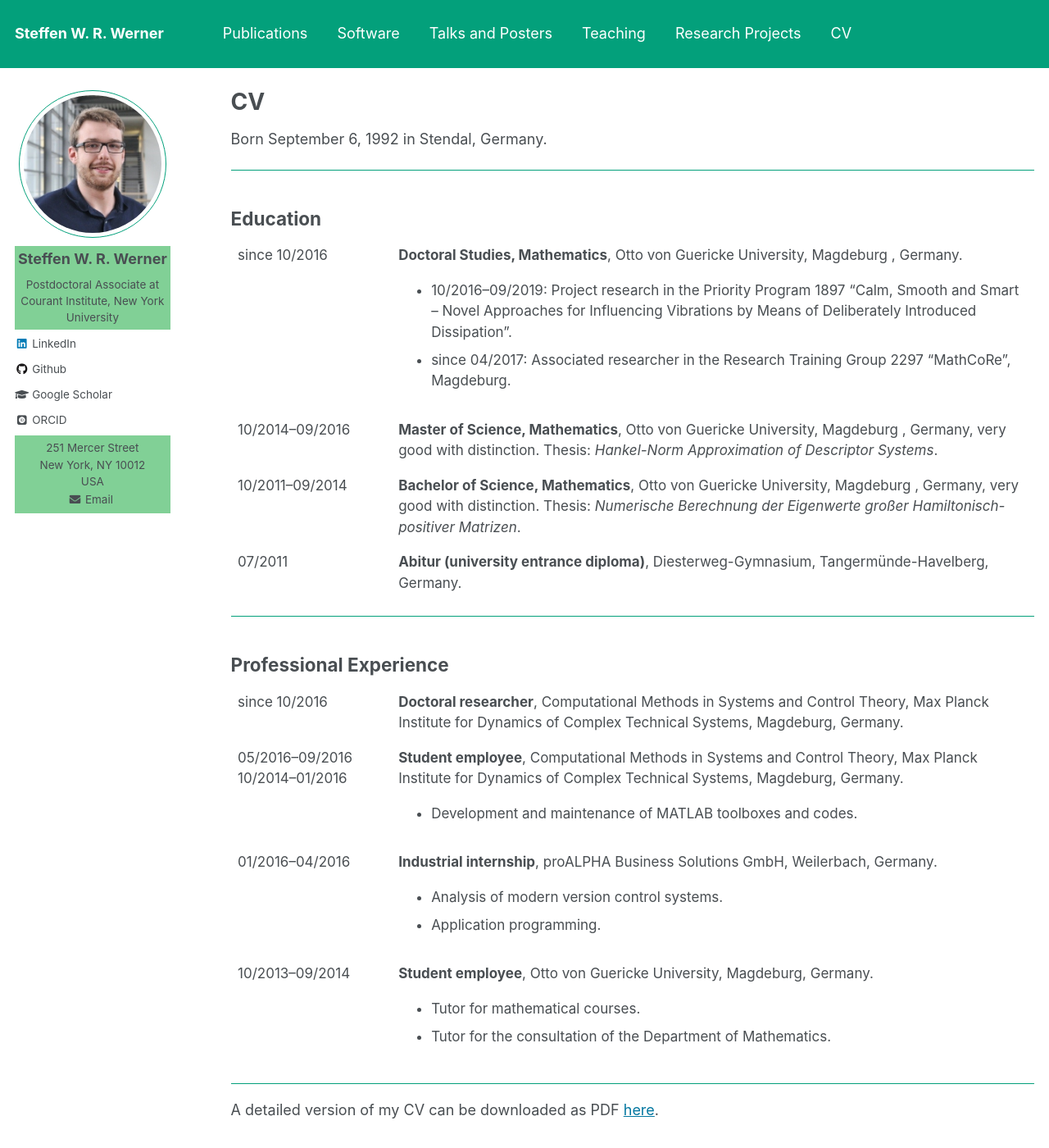
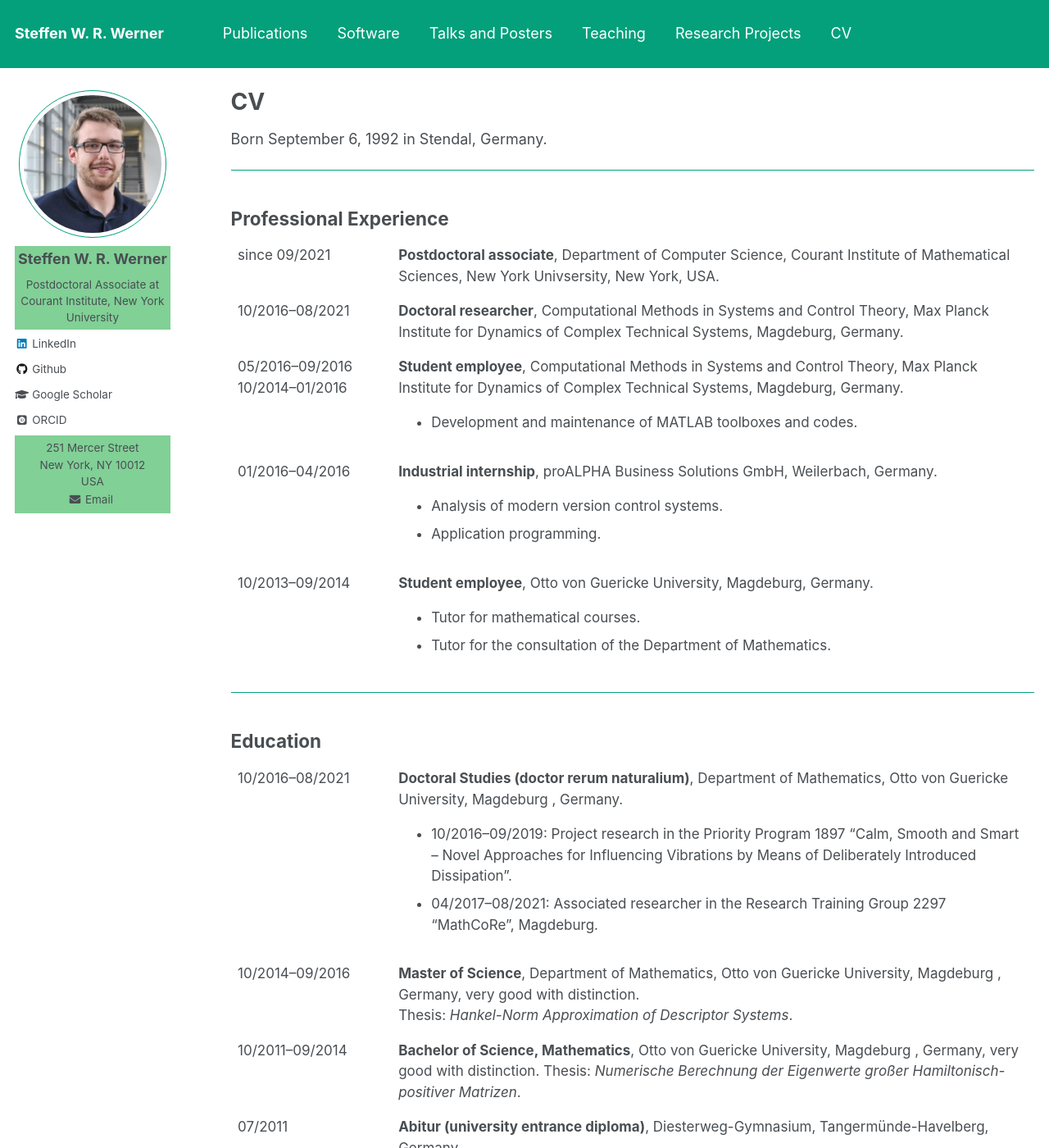
Before and after one commit to ninsteve/ninsteve.github.io, a Jekyll site: the page built from _pages/cv.md, in a window 1280 px wide and 1400 px high. Shown: the whole window at 82% size. Built offline with Jekyll 4.4.1, drawn with Linux system fonts in a browser that asks for light colours; some web fonts are replaced.

Commit message:
Started updating CV.

```diff
--- a/_pages/cv.md
+++ b/_pages/cv.md
@@ -18,58 +18,18 @@ Born September 6, 1992 in Stendal, Germany.
 
 ---
 
-## Education ##
-
-<table class="eventtable">
-  <tr>
-    <td style="width:20%"> since 10/2016 </td>
-    <td> <b>Doctoral Studies, Mathematics</b>, Otto von Guericke University,
-      Magdeburg , Germany.
-      <ul>
-        <li>
-          10/2016&ndash;09/2019: Project research in the Priority Program 1897
-          <q>Calm, Smooth and Smart &ndash; Novel Approaches for Influencing
-          Vibrations by Means of Deliberately Introduced Dissipation</q>.
-        </li>
-        <li>
-          since 04/2017: Associated researcher in the Research Training Group
-          2297 <q>MathCoRe</q>, Magdeburg.
-        </li>
-      </ul>
-    </td>
-  </tr>
-  <tr>
-    <td> 10/2014&ndash;09/2016 </td>
-    <td>
-      <b>Master of Science, Mathematics</b>, Otto von Guericke University,
-      Magdeburg , Germany, very good with distinction.
-      Thesis: <i>Hankel-Norm Approximation of Descriptor Systems</i>.
-    </td>
-  </tr>
-  <tr>
-    <td> 10/2011&ndash;09/2014 </td>
-    <td>
-      <b>Bachelor of Science, Mathematics</b>, Otto von Guericke University,
-      Magdeburg , Germany, very good with distinction.
-      Thesis: <i>Numerische Berechnung der Eigenwerte großer
-      Hamiltonisch-positiver Matrizen</i>.
-    </td>
-  </tr>
-  <tr>
-    <td> 07/2011 </td>
-    <td>
-      <b>Abitur (university entrance diploma)</b>, Diesterweg-Gymnasium,
-      Tangermünde-Havelberg, Germany.
-    </td>
-  </tr>
-</table>
----
-
 ## Professional Experience ##
 
 <table class="eventtable">
   <tr>
-    <td style="width:20%"> since 10/2016 </td>
+    <td style="width:20%"> since 09/2021 </td>
+    <td>
+      <b>Postdoctoral associate</b>, Department of Computer Science, Courant
+      Institute of Mathematical Sciences, New York Univsersity, New York, USA.
+    </td>
+  </tr>
+  <tr>
+    <td style="width:20%"> 10/2016&ndash;08/2021 </td>
     <td>
       <b>Doctoral researcher</b>, Computational Methods in Systems and Control
       Theory, Max Planck Institute for Dynamics of Complex Technical Systems,
@@ -122,5 +82,53 @@ Born September 6, 1992 in Stendal, Germany.
 
 ---
 
+## Education ##
+
+<table class="eventtable">
+  <tr>
+    <td style="width:20%"> 10/2016&ndash;08/2021 </td>
+    <td> <b>Doctoral Studies (doctor rerum naturalium)</b>, Department of
+      Mathematics, Otto von Guericke University, Magdeburg , Germany.
+      <ul>
+        <li>
+          10/2016&ndash;09/2019: Project research in the Priority Program 1897
+          <q>Calm, Smooth and Smart &ndash; Novel Approaches for Influencing
+          Vibrations by Means of Deliberately Introduced Dissipation</q>.
+        </li>
+        <li>
+          04/2017&ndash;08/2021: Associated researcher in the Research
+          Training Group 2297 <q>MathCoRe</q>, Magdeburg.
+        </li>
+      </ul>
+    </td>
+  </tr>
+  <tr>
+    <td> 10/2014&ndash;09/2016 </td>
+    <td>
+      <b>Master of Science</b>, Department of Mathematics, Otto von Guericke
+      University, Magdeburg , Germany, very good with distinction.<br/>
+      Thesis: <i>Hankel-Norm Approximation of Descriptor Systems</i>.
+    </td>
+  </tr>
+  <tr>
+    <td> 10/2011&ndash;09/2014 </td>
+    <td>
+      <b>Bachelor of Science, Mathematics</b>, Otto von Guericke University,
+      Magdeburg , Germany, very good with distinction.
+      Thesis: <i>Numerische Berechnung der Eigenwerte großer
+      Hamiltonisch-positiver Matrizen</i>.
+    </td>
+  </tr>
+  <tr>
+    <td> 07/2011 </td>
+    <td>
+      <b>Abitur (university entrance diploma)</b>, Diesterweg-Gymnasium,
+      Tangermünde-Havelberg, Germany.
+    </td>
+  </tr>
+</table>
+
+---
+
 A detailed version of my CV can be downloaded as PDF
 <a target="blank_" href="../files/cv/swrwerner_cv.pdf">here</a>.
```
